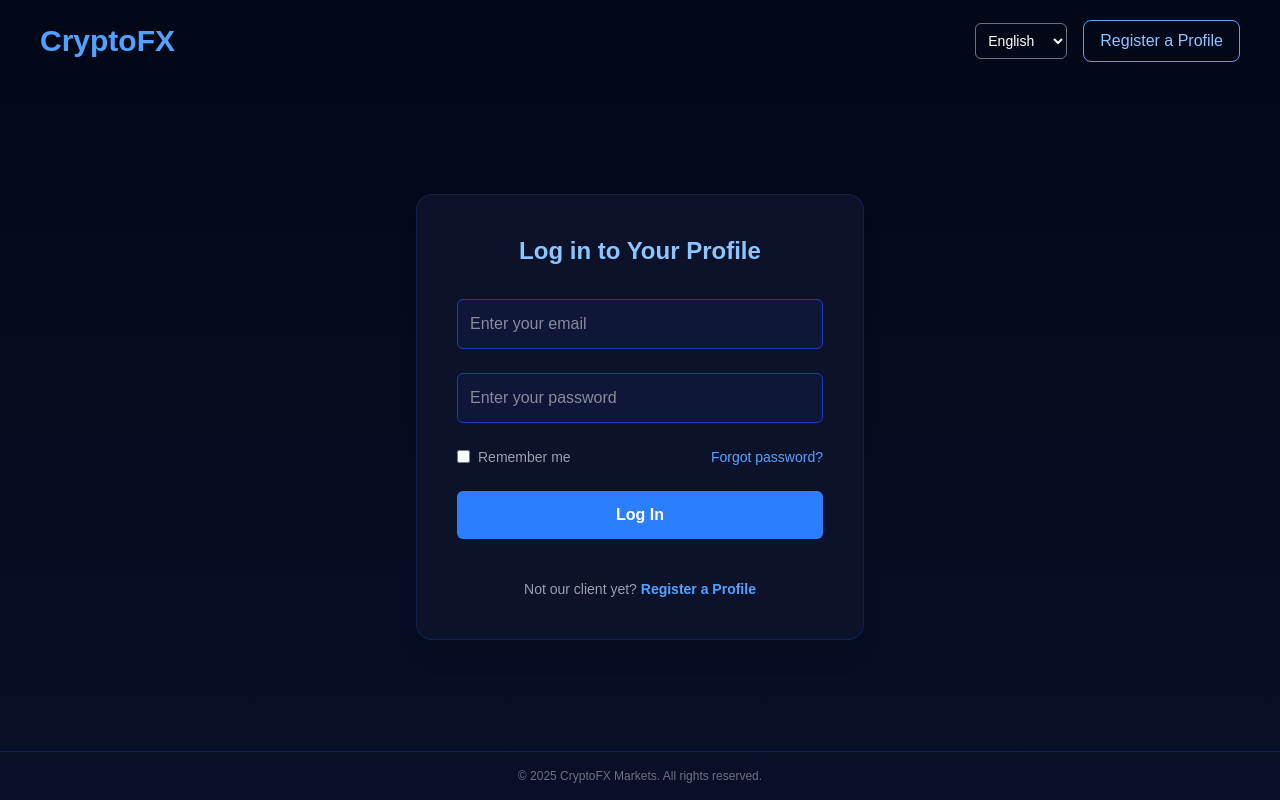
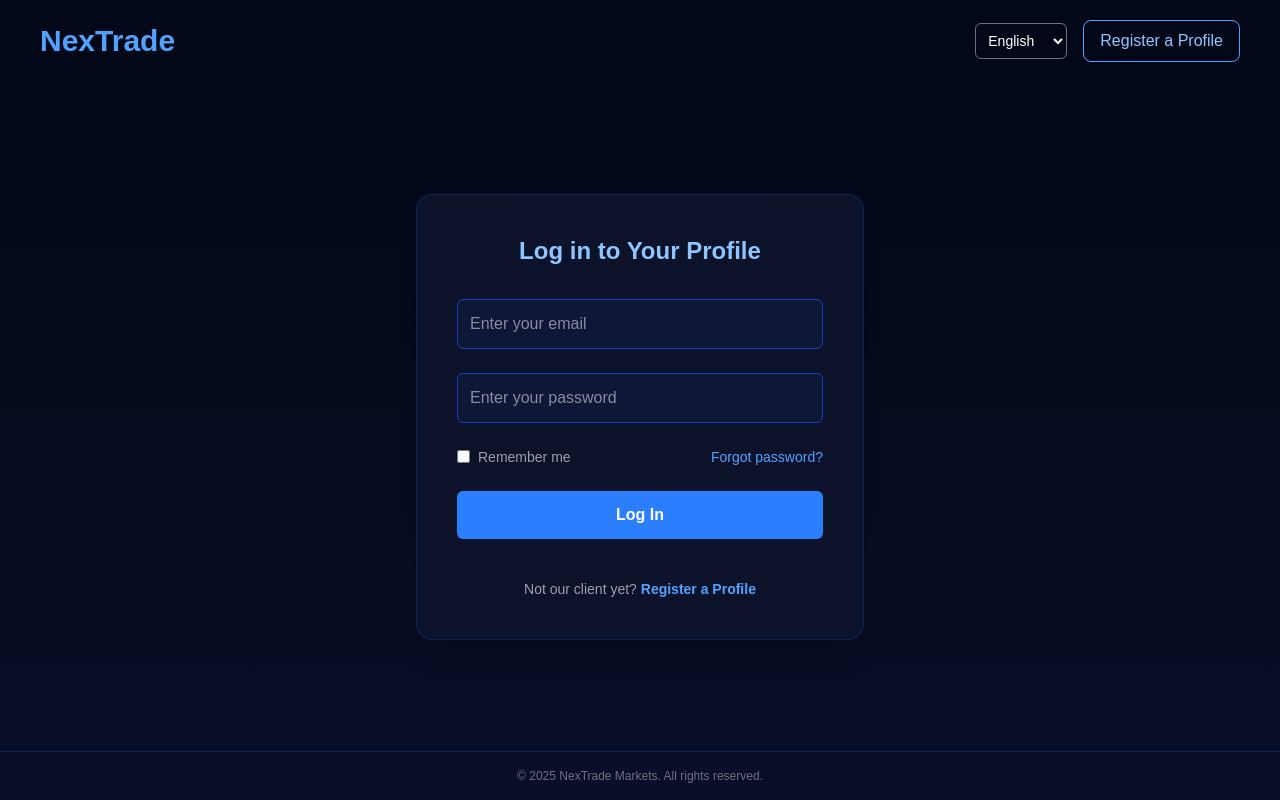
Before and after one commit to SwiftPay11/Investment-site, a Next.js app in the folder frontend/: page /login in a window 1280 px wide. Built offline with nearby package versions, Linux system fonts and the light colour scheme.

Commit message:
update all cryptoFx to NexTrade

```diff
--- a/frontend/src/app/credentials/page.jsx
+++ b/frontend/src/app/credentials/page.jsx
@@ -40,7 +40,7 @@ export default function CredentialsPage() {
           Complete Your Profile
         </h1>
         <p className="text-gray-400 max-w-md">
-          We need a few more details to complete your CryptoFX account setup.
+          We need a few more details to complete your NexTrade account setup.
           Your data is encrypted and used only for verification.
         </p>
 
--- a/frontend/src/app/login/page.jsx
+++ b/frontend/src/app/login/page.jsx
@@ -56,7 +56,7 @@ export default function LoginPage() {
     <div className="min-h-screen bg-gradient-to-b from-[#020817] via-[#060b1e] to-[#0a0f29] text-white flex flex-col">
       {/* Header */}
       <header className="flex justify-between items-center px-10 py-5 bg-transparent">
-        <h1 className="text-3xl font-bold text-blue-400">CryptoFX</h1>
+        <h1 className="text-3xl font-bold text-blue-400">NexTrade</h1>
         <div className="flex items-center gap-4">
           <select className="bg-transparent border border-gray-500 rounded-md p-2 text-sm">
             <option>English</option>
@@ -133,7 +133,7 @@ export default function LoginPage() {
 
       {/* Footer */}
       <footer className="text-center text-xs text-gray-500 py-4 border-t border-blue-900/40">
-        © {new Date().getFullYear()} CryptoFX Markets. All rights reserved.
+        © {new Date().getFullYear()} NexTrade Markets. All rights reserved.
       </footer>
     </div>
   );
--- a/frontend/src/app/register/page.jsx
+++ b/frontend/src/app/register/page.jsx
@@ -116,7 +116,7 @@ export default function RegisterPage() {
     <div className="min-h-screen bg-gradient-to-b from-[#020817] via-[#060b1e] to-[#0a0f29] text-white flex flex-col">
       {/* Header */}
       <header className="flex justify-between items-center px-10 py-5 bg-transparent">
-        <h1 className="text-3xl font-bold text-blue-400">CryptoFX</h1>
+        <h1 className="text-3xl font-bold text-blue-400">NexTrade</h1>
         <div className="flex items-center gap-4">
           <select
             value={language}
@@ -208,7 +208,7 @@ export default function RegisterPage() {
 
       {/* Footer */}
       <footer className="text-center text-xs text-gray-500 py-4 border-t border-blue-900/40">
-        © {new Date().getFullYear()} CryptoFX Markets. All rights reserved.
+        © {new Date().getFullYear()} NexTrade Markets. All rights reserved.
       </footer>
     </div>
   );
```
